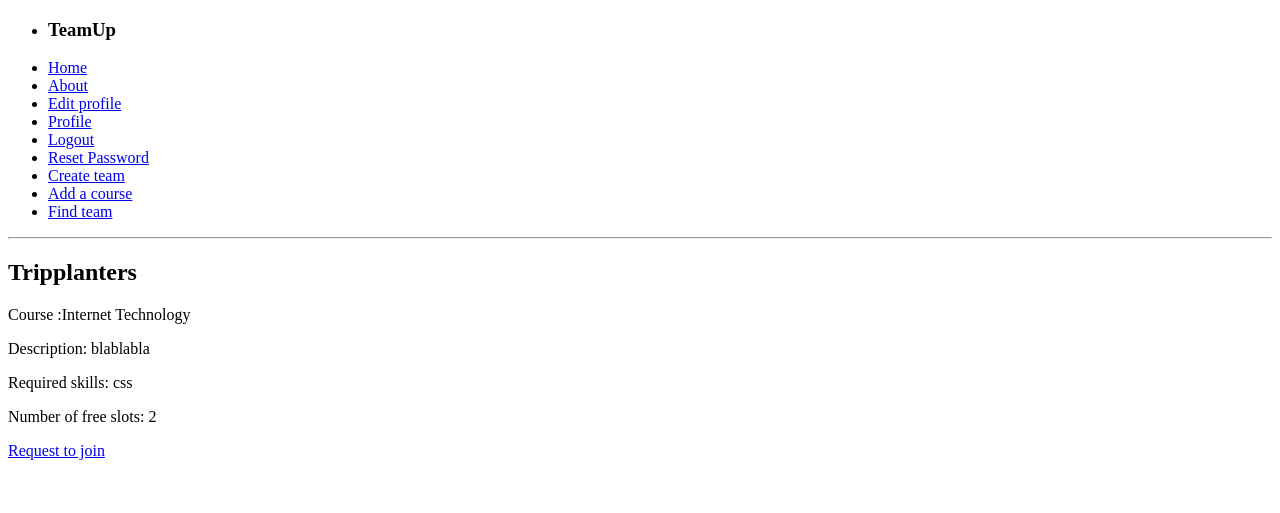
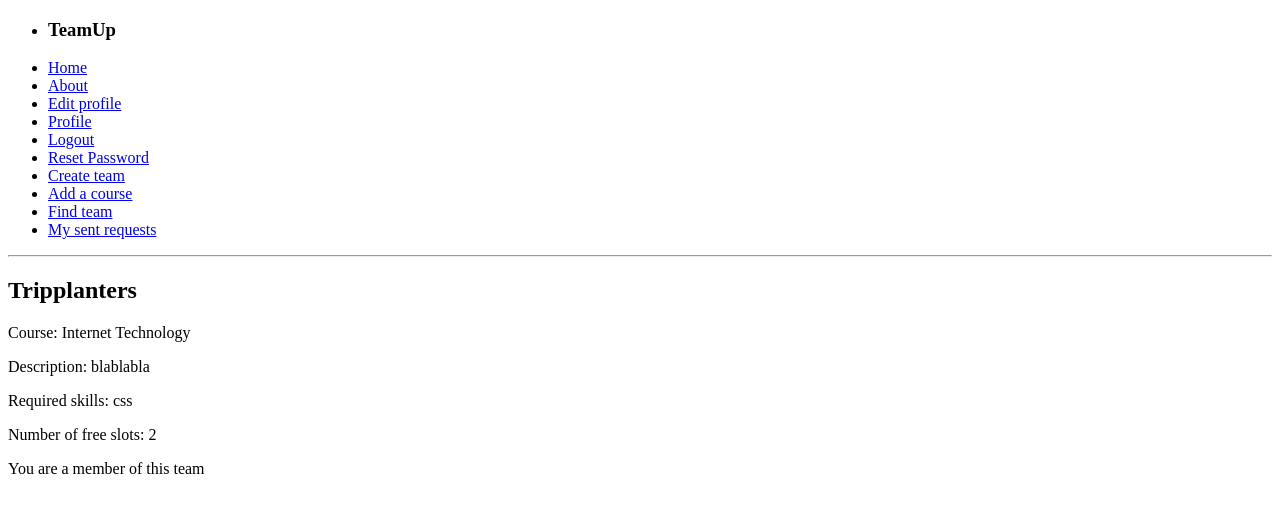
Before and after one commit to Zhouhao12345/Zhouhao12345.github.io, a Django app: a page that uses awesome_itech_project/templates/base.html in a window 1280 px wide. Shown: the top 513 px of the page. Run offline with Django 3.2, Linux system fonts and the light colour scheme; a user stored in the database is signed in; data comes from the database, SQL or seed files in the repository; both versions use the stored data as it was after the commit; some libraries are stand-ins or nearby versions.

Commit message:
Done functionality to accept or reject member requests, functionality to view members in a team, functionality for a user to view the status of his sent requests

```diff
--- a/awesome_itech_project/teambuilder/urls.py
+++ b/awesome_itech_project/teambuilder/urls.py
@@ -11,13 +11,15 @@ urlpatterns = patterns('',
     url(r'^logout/$', views.user_logout, name='logout'),
     url(r'^create-team/$', views.create_team, name='create_team'),
     url(r'^add-course/$', views.add_course, name='add_course'),
-    url(r'^profile/$', views.profile, name='profile'),
+    url(r'^profile/(?P<username>[\S]+)/$', views.profile, name='profile'),
     url(r'^profile/edit/$', views.edit_profile, name='edit_profile'),
     url(r'^team/(?P<team_name_slug>[\w\-]+)/details/$', views.team_details, name='team_detail'),
     url(r'^find-team/$', views.find_team, name='find_team'),
     url(r'^team/(?P<team_name_slug>[\w\-]+)/send-request/$', views.join_team, name='join_team'),
     url(r'^team/(?P<team_name_slug>[\w\-]+)/cancel-request/$', views.cancel_request, name='cancel_request'),
     url(r'^team/(?P<team_name_slug>[\w\-]+)/view-requests/$', views.view_requests, name='view_requests'),
+    url(r'^team/(?P<team_name_slug>[\w\-]+)/view-members/$', views.view_team_members, name='view_team_members'),
     url(r'^request/(?P<request_id>[\w\-]+)/accept/$', views.accept_request, name='accept_request'),
     url(r'^request/(?P<request_id>[\w\-]+)/reject/$', views.reject_request, name='reject_request'),
+    url(r'^my-sent-requests/$', views.my_sent_requests, name='my_sent_requests'),
 )
--- a/awesome_itech_project/teambuilder/views.py
+++ b/awesome_itech_project/teambuilder/views.py
@@ -5,7 +5,6 @@ from teambuilder.forms import UserForm,TeamForm,CourseForm
 from teambuilder.models import Team, Course, Memberrequest
 from teambuilder.forms import UserForm,TeamForm
 from django.contrib.auth.decorators import login_required
-from django.core import serializers
 
 # Create your views here.
 def index(request):
@@ -88,8 +87,8 @@ def create_team(request):
         context_dict['team_form'] = team_form
     return render(request, 'teambuilder/create_team.html', context_dict)
 
-def profile(request):
-    return render(request, 'teambuilder/profile.html', {})
+def profile(request, username):
+    return render(request, 'teambuilder/profile.html', {'username':username})
 
 def edit_profile(request):
     return render(request, 'teambuilder/edit_profile.html', {})
@@ -113,6 +112,14 @@ def team_details(request, team_name_slug):
             except Memberrequest.DoesNotExist:
                 pass
 
+            #check if user has an already accepted request for that team
+            try:
+                mr2 = Memberrequest.objects.get(team=team,user=user,status="accepted")
+                if mr2:
+                    context_dict['accepted_request'] = True
+
+            except Memberrequest.DoesNotExist:
+                pass
 
     except Team.DoesNotExist:
         pass
@@ -175,10 +182,61 @@ def view_requests(request, team_name_slug):
 
 @login_required
 def accept_request(request, request_id):
+    try:
+        mr = Memberrequest.objects.get(pk=request_id)
+        team = mr.team
 
-    return render()
+        if request.user == team.creator:
+            mr.status = "accepted"
+
+            team.current_size = team.current_size + 1
+            team.save()
+            mr.save()
+
+        else:
+            return HttpResponse("You are not authorized to perform this action")
+
+    except Memberrequest.DoesNotExist:
+        return HttpResponse("Invalid request ID")
+
+    return HttpResponseRedirect('/teambuilder/team/'+mr.team.slug+'/view-requests/')
 
 @login_required
 def reject_request(request, request_id):
+    try:
+        mr = Memberrequest.objects.get(pk=request_id)
+        team = mr.team
 
-    return render()
+        if request.user == team.creator:
+            mr.status = "rejected"
+            mr.save()
+
+        else:
+            return HttpResponse("You are not authorized to perform this action")
+
+    except Memberrequest.DoesNotExist:
+        return HttpResponseRedirect("Invalid request ID")
+
+    return HttpResponseRedirect('/teambuilder/team/'+mr.team.slug+'/view-requests/')
+
+@login_required
+def my_sent_requests(request):
+    user = request.user
+    mrs = Memberrequest.objects.filter(user=user).order_by('-request_date')
+    return render(request, 'teambuilder/my_sent_requests.html', {'requests':mrs})
+
+@login_required
+def view_team_members(request, team_name_slug):
+    user = request.user
+    context_dict = {}
+    try:
+        team = Team.objects.get(slug=team_name_slug)
+        if team.creator == user:
+            requests = Memberrequest.objects.filter(team=team,status="accepted")
+            context_dict['requests'] = requests
+            context_dict['team'] = team
+
+    except Team.DoesNotExist:
+        return HttpResponse("Invalid team provided")
+
+    return render(request, 'teambuilder/view_team_members.html', context_dict)
--- a/awesome_itech_project/templates/base.html
+++ b/awesome_itech_project/templates/base.html
@@ -20,12 +20,13 @@
                 <li><a href="{% url 'teambuilder:register' %}">Register</a> </li>
             {% else %}
             <li><a href="{% url 'teambuilder:edit_profile' %}">Edit profile</a> </li>
-            <li><a href="{% url 'teambuilder:profile' %}">Profile</a> </li>
+            <li><a href="{% url 'teambuilder:profile' user.username%}">Profile</a> </li>
             <li><a href="{% url 'teambuilder:logout' %}">Logout</a> </li>
             <li><a href="{% url 'teambuilder:reset' %}">Reset Password</a> </li>
             <li><a href="{% url 'teambuilder:create_team' %}">Create team</a> </li>
             <li><a href="{% url 'teambuilder:add_course' %}">Add a course</a> </li>
             <li><a href="{% url 'teambuilder:find_team' %}">Find team</a> </li>
+            <li><a href="{% url 'teambuilder:my_sent_requests' %}">My sent requests</a> </li>
             {% endif %}
         </ul>
         <hr />
--- a/awesome_itech_project/templates/teambuilder/profile.html
+++ b/awesome_itech_project/templates/teambuilder/profile.html
@@ -1,5 +1,5 @@
 {% extends 'base.html' %}
 {% block title_block %}Profile {% endblock %}
 {% block body_block %}
-    <p>This is the profile page</p>
+    <p>This is the profile page for {{username}}</p>
 {% endblock %}
--- a/awesome_itech_project/templates/teambuilder/team_detail.html
+++ b/awesome_itech_project/templates/teambuilder/team_detail.html
@@ -3,7 +3,7 @@
 {% block body_block %}
     {% if team %}
         <h2>{{team.name}}</h2>
-        <p>Course :{{ team.course.name}}</p>
+        <p>Course: {{ team.course.name}}</p>
         <p>Description: {{team.description}}</p>
         <p>Required skills: {{ team.required_skills}}</p>
         <p>Number of free slots: {{ available_slots }}</p>
@@ -15,8 +15,13 @@
             {% else %}
                 {% if user == team.creator %}
                     <a href="/teambuilder/team/{{team.slug}}/view-requests/">View requests</a>
+                    <a href="/teambuilder/team/{{team.slug}}/view-members/">View team members</a>
                 {% else %}
-                    <a href="/teambuilder/team/{{team.slug}}/send-request/">Request to join</a>
+                    {% if not accepted_request %}
+                        <a href="/teambuilder/team/{{team.slug}}/send-request/">Request to join</a>
+                    {% else %}
+                        <p>You are a member of this team</p>
+                    {% endif %}
                 {% endif %}
             {% endif %}
         {% endif %}
--- a/awesome_itech_project/templates/teambuilder/view_requests.html
+++ b/awesome_itech_project/templates/teambuilder/view_requests.html
@@ -13,8 +13,8 @@
             </tr>
             {% for request in requests %}
             <tr>
-                <td>{{request.team.name}}</td>
-                <td><a href="/teambuilder/{{request.user.username}}/">{{request.user.username}}</a></td>
+                <td><a href="/teambuilder/team/{{request.team.slug}}/details/">{{request.team.name}}</a></td>
+                <td><a href="/teambuilder/profile/{{request.user.username}}/">{{request.user.username}}</a></td>
                 <td>{{request.status}}</td>
                 <td>
                     {% if request.status == "pending" %}
```
Also changed, not shown: awesome_itech_project/templates/teambuilder/my_sent_requests.html (added, +23 -0 lines), awesome_itech_project/templates/teambuilder/view_team_members.html (added, +14 -0 lines), awesome_itech_project/db.sqlite3, 2 other files.
